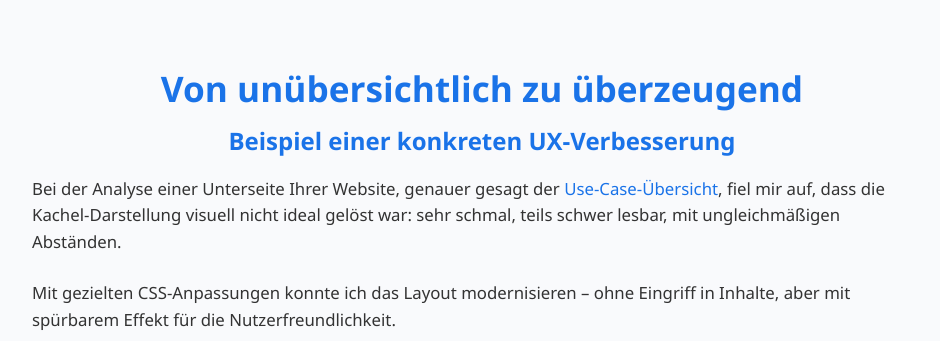
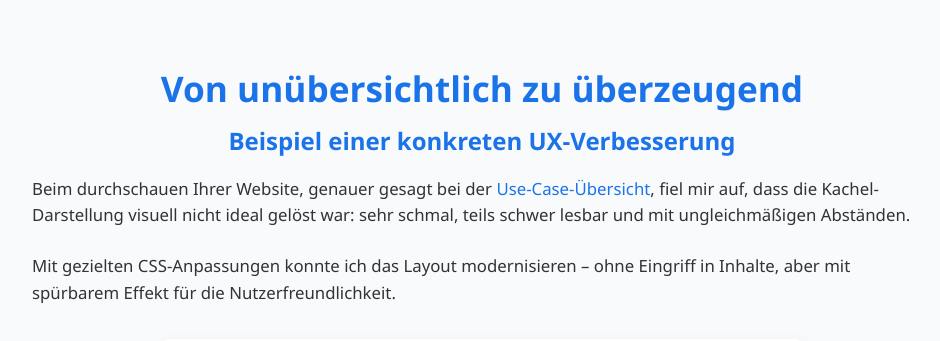
Before and after one commit to heavy-goose/vico-kacheloptimierung, a plain HTML site: page index.html in a window 1280 px wide. Shown: the top 341 px of the page, without its empty margins (158-1098 px from the left). Drawn offline with Linux system fonts and the light colour scheme.

Commit message:
Textanpassungen vorgenommen

```diff
--- a/index.html
+++ b/index.html
@@ -13,9 +13,9 @@
   </h1>
 
   <p>
-    Bei der Analyse einer Unterseite Ihrer Website, genauer gesagt der
+    Beim durchschauen Ihrer Website, genauer gesagt bei der
     <a href="https://vico-research.com/category/use-cases/" target="_blank">Use-Case-Übersicht</a>,
-    fiel mir auf, dass die Kachel-Darstellung visuell nicht ideal gelöst war: sehr schmal, teils schwer lesbar,
+    fiel mir auf, dass die Kachel-Darstellung visuell nicht ideal gelöst war: sehr schmal, teils schwer lesbar und
     mit ungleichmäßigen Abständen.
   </p>
   <p>
```
